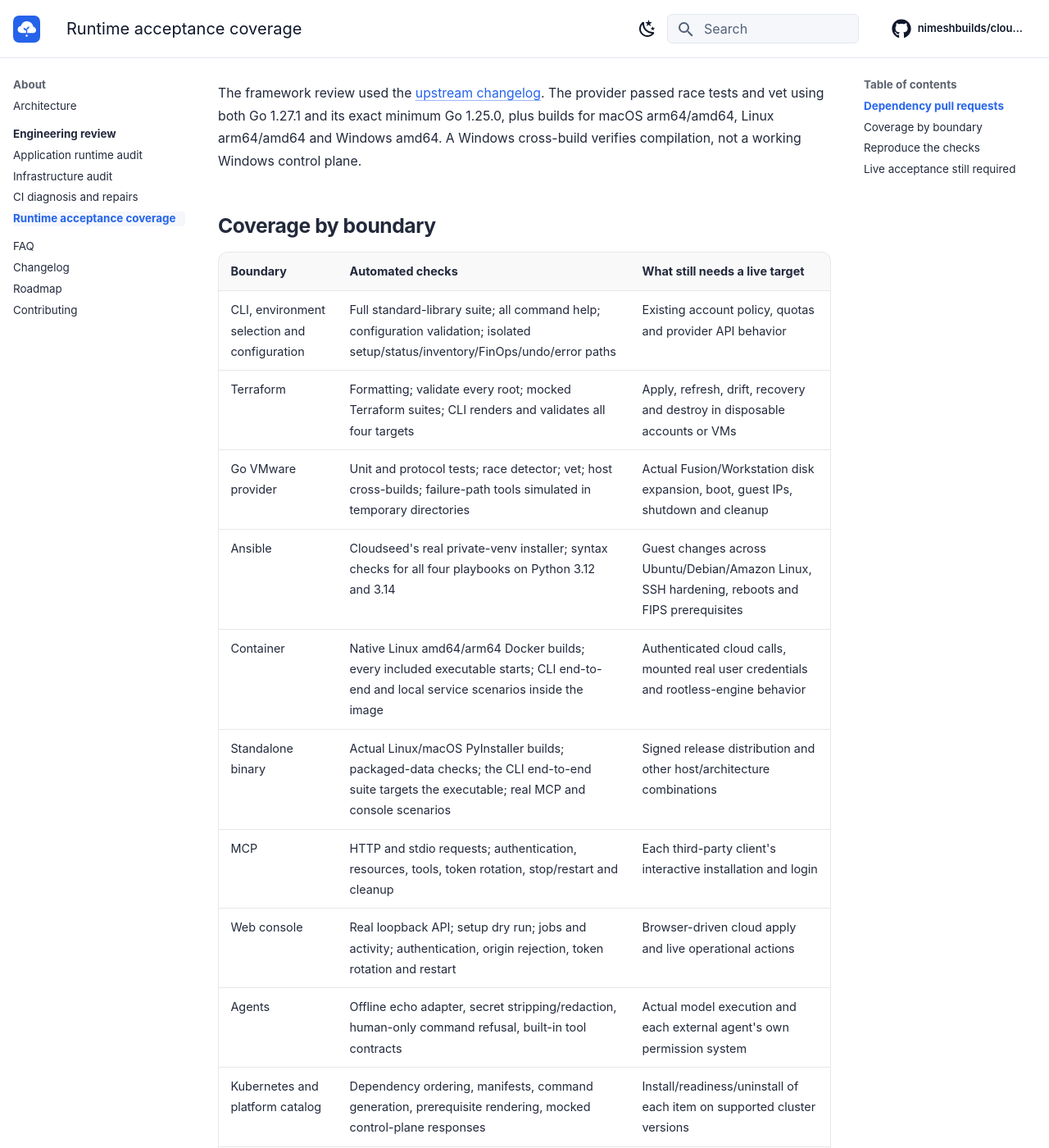
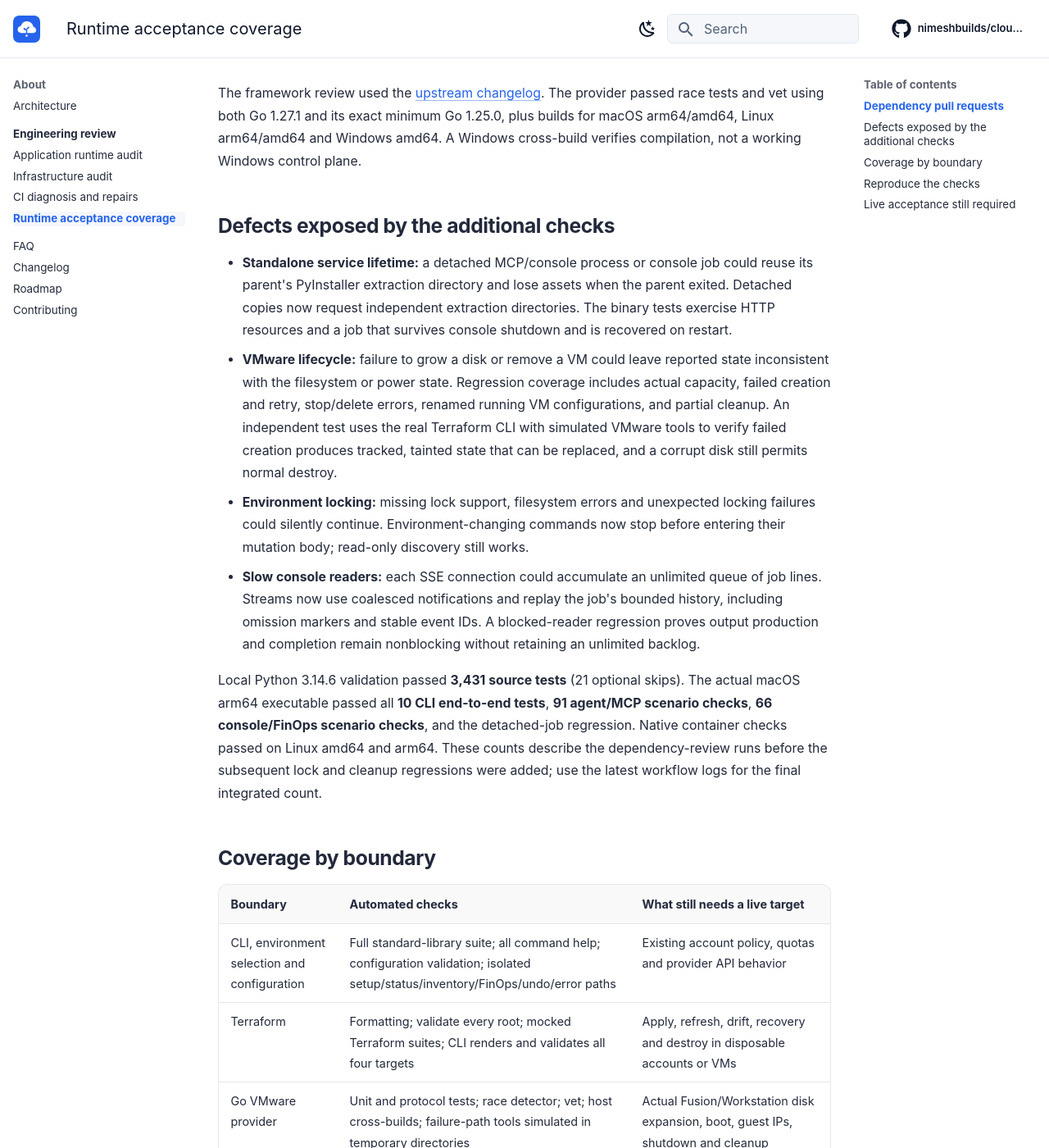
Before and after one commit to nimeshbuilds/cloudseed, an MkDocs documentation site: the page built from docs/development/acceptance.md, in a window 1280 px wide and 1400 px high, scrolled down 685 px. Shown: the whole window at 82% size. Built offline with MkDocs 1.6.1 and Material for MkDocs 9.7.7, drawn with Linux system fonts in a browser that asks for light colours; comment, search, counter and statistics services are not loaded.

Commit message:
docs: record deeper runtime regressions and verified recovery paths

```diff
--- a/docs/development/acceptance.md
+++ b/docs/development/acceptance.md
@@ -15,6 +15,15 @@ Cloudseed has three execution runtimes: the Python checkout, an all-in-one Linux
 | [Terraform Plugin Framework 1.15 → 1.19](https://github.com/nimeshbuilds/cloudseed/pull/2) | The update requires Go 1.25. Cloudseed's dependency checks and documentation must match. New NICs require `UseNonNullStateForUnknown` so generated MACs remain unknown until creation. A protocol-level regression exercises the actual framework plan response. |
 
 The framework review used the [upstream changelog](https://github.com/hashicorp/terraform-plugin-framework/blob/v1.19.0/CHANGELOG.md). The provider passed race tests and vet using both Go 1.27.1 and its exact minimum Go 1.25.0, plus builds for macOS arm64/amd64, Linux arm64/amd64 and Windows amd64. A Windows cross-build verifies compilation, not a working Windows control plane.
+
+## Defects exposed by the additional checks
+
+- **Standalone service lifetime:** a detached MCP/console process or console job could reuse its parent's PyInstaller extraction directory and lose assets when the parent exited. Detached copies now request independent extraction directories. The binary tests exercise HTTP resources and a job that survives console shutdown and is recovered on restart.
+- **VMware lifecycle:** failure to grow a disk or remove a VM could leave reported state inconsistent with the filesystem or power state. Regression coverage includes actual capacity, failed creation and retry, stop/delete errors, renamed running VM configurations, and partial cleanup. An independent test uses the real Terraform CLI with simulated VMware tools to verify failed creation produces tracked, tainted state that can be replaced, and a corrupt disk still permits normal destroy.
+- **Environment locking:** missing lock support, filesystem errors and unexpected locking failures could silently continue. Environment-changing commands now stop before entering their mutation body; read-only discovery still works.
+- **Slow console readers:** each SSE connection could accumulate an unlimited queue of job lines. Streams now use coalesced notifications and replay the job's bounded history, including omission markers and stable event IDs. A blocked-reader regression proves output production and completion remain nonblocking without retaining an unlimited backlog.
+
+Local Python 3.14.6 validation passed **3,431 source tests** (21 optional skips). The actual macOS arm64 executable passed all **10 CLI end-to-end tests**, **91 agent/MCP scenario checks**, **66 console/FinOps scenario checks**, and the detached-job regression. Native container checks passed on Linux amd64 and arm64. These counts describe the dependency-review runs before the subsequent lock and cleanup regressions were added; use the latest workflow logs for the final integrated count.
 
 ## Coverage by boundary
 
```
Also changed, not shown: CHANGELOG.md (+2 -0 lines), docs/development/index.md (+4 -2 lines).
